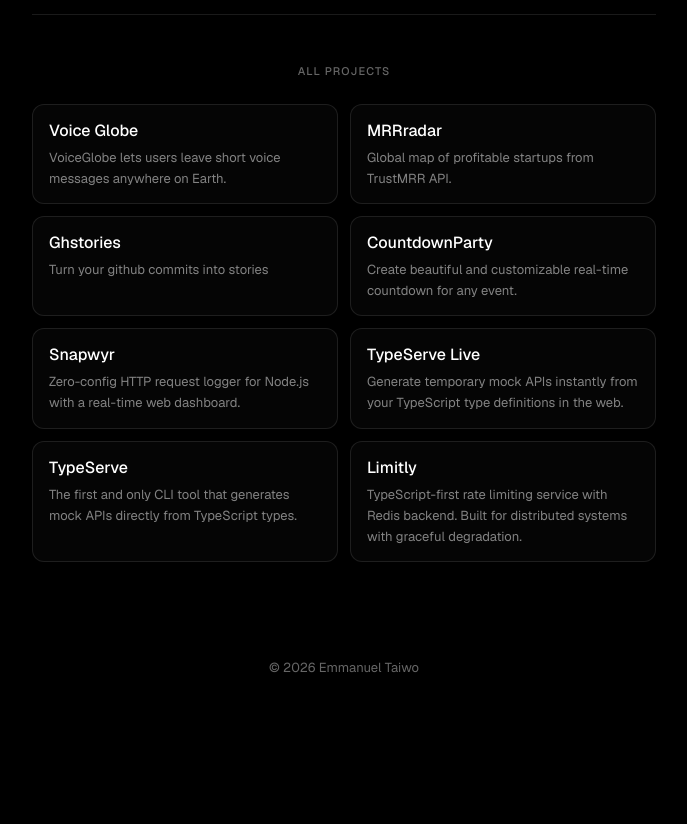
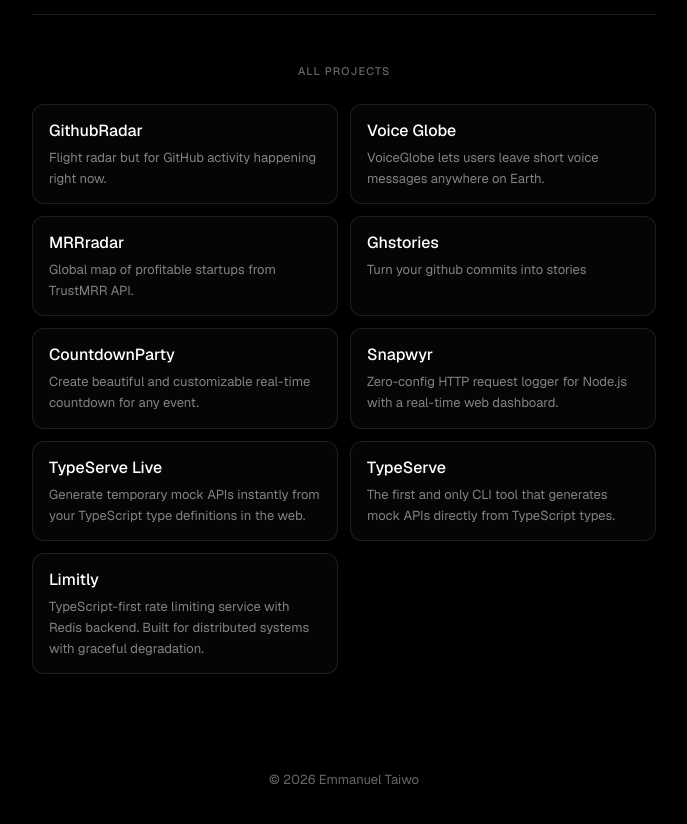
Before and after one commit to emmanueltaiwo/portfolio-2026, a Next.js app: page / in a window 1280 px wide. Shown: the part 1040-1864 px from the top of the page, without its empty margins (296-983 px from the left). Before the commit the page ends 1765 px from the top, so only its background shows below. Built offline with nearby package versions, Linux system fonts and the light colour scheme.

Commit message:
Refactored project structure to include optional image property and showcase flag; added new project "GithubRadar" and updated showcase visibility for existing projects.

```diff
--- a/app/components/ProjectScroller.tsx
+++ b/app/components/ProjectScroller.tsx
@@ -7,7 +7,8 @@
   name: string;
   description: string;
   url: string;
-  image: string;
+  image?: string;
+  showInShowcase: boolean;
 }
 
 const SPEED_PX_PER_SEC = 15;
--- a/app/page.tsx
+++ b/app/page.tsx
@@ -5,28 +5,38 @@
   name: string;
   description: string;
   url: string;
-  image: string;
+  image?: string;
+  showInShowcase: boolean;
 }
 
 const projects: Project[] = [
+  {
+    name: 'GithubRadar',
+    description: 'Flight radar but for GitHub activity happening right now.',
+    url: 'https://githubradar.vercel.app',
+    showInShowcase: false,
+  },
   {
     name: 'Voice Globe',
     description:
       'VoiceGlobe lets users leave short voice messages anywhere on Earth.',
     url: 'https://voiceglobe.live',
     image: '/voiceglobe.png',
+    showInShowcase: true,
   },
   {
     name: 'MRRradar',
     description: 'Global map of profitable startups from TrustMRR API.',
     url: 'https://mrrradar.com',
     image: '/mrrradar.png',
+    showInShowcase: true,
   },
   {
     name: 'Ghstories',
     description: 'Turn your github commits into stories',
     url: 'https://ghstories.xyz',
     image: '/ghstories.png',
+    showInShowcase: true,
   },
   {
     name: 'CountdownParty',
@@ -34,6 +44,7 @@
       'Create beautiful and customizable real-time countdown for any event.',
     url: 'https://countdownparty.xyz',
     image: '/countdownparty.png',
+    showInShowcase: true,
   },
   {
     name: 'Snapwyr',
@@ -41,6 +52,7 @@
       'Zero-config HTTP request logger for Node.js with a real-time web dashboard.',
     url: 'https://snapwyr.xyz',
     image: '/snapwyr.png',
+    showInShowcase: true,
   },
   {
     name: 'TypeServe Live',
@@ -48,6 +60,7 @@
       'Generate temporary mock APIs instantly from your TypeScript type definitions in the web.',
     url: 'https://typeserve.live',
     image: '/typeserve-live.png',
+    showInShowcase: true,
   },
   {
     name: 'TypeServe',
@@ -55,6 +68,7 @@
       'The first and only CLI tool that generates mock APIs directly from TypeScript types.',
     url: 'https://typeserve.com',
     image: '/typeserve.png',
+    showInShowcase: true,
   },
   {
     name: 'Limitly',
@@ -62,6 +76,7 @@
       'TypeScript-first rate limiting service with Redis backend. Built for distributed systems with graceful degradation.',
     url: 'https://limitly.xyz',
     image: '/limitly.png',
+    showInShowcase: true,
   },
 ];
 
@@ -121,7 +136,9 @@
         </section>
 
         <section className='w-full py-10 sm:py-16 -mx-4 sm:mx-0'>
-          <ProjectScroller projects={projects} />
+          <ProjectScroller
+            projects={projects.filter((project) => project.showInShowcase)}
+          />
         </section>
 
         <section className='w-full py-10 sm:py-16'>
```
